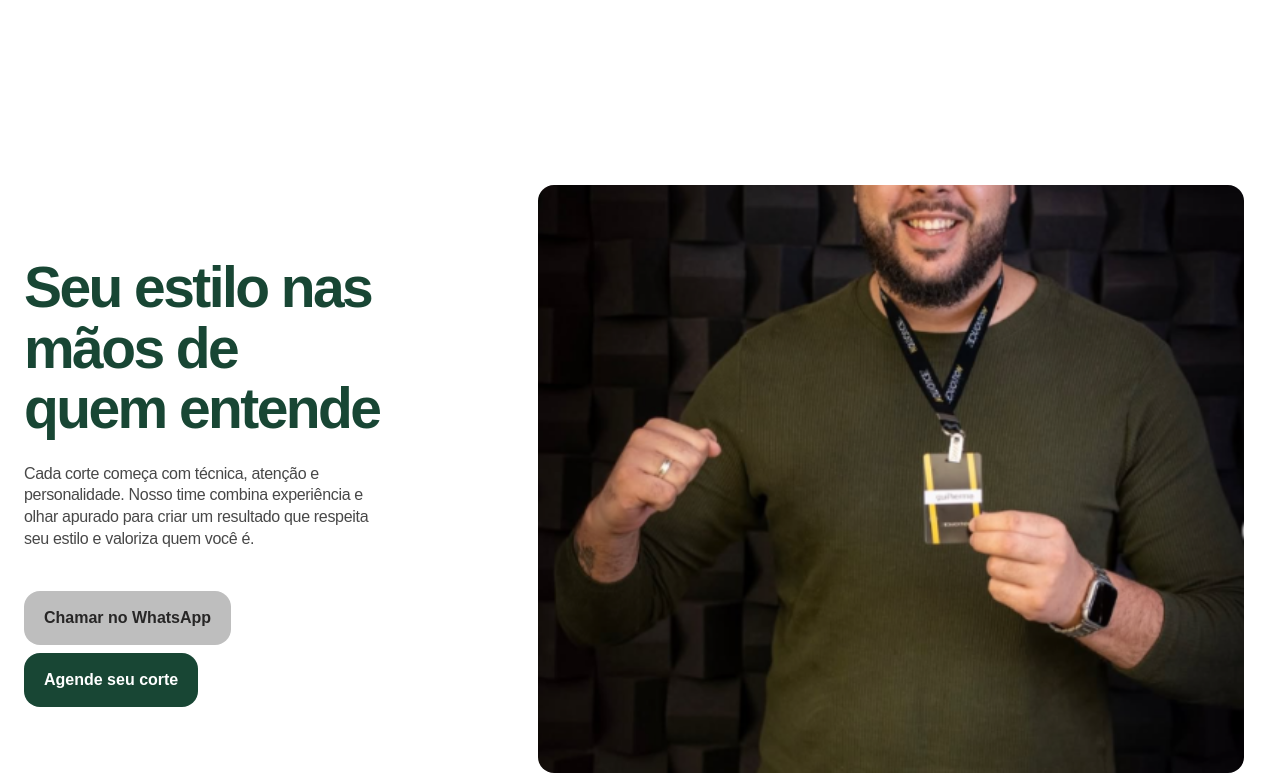
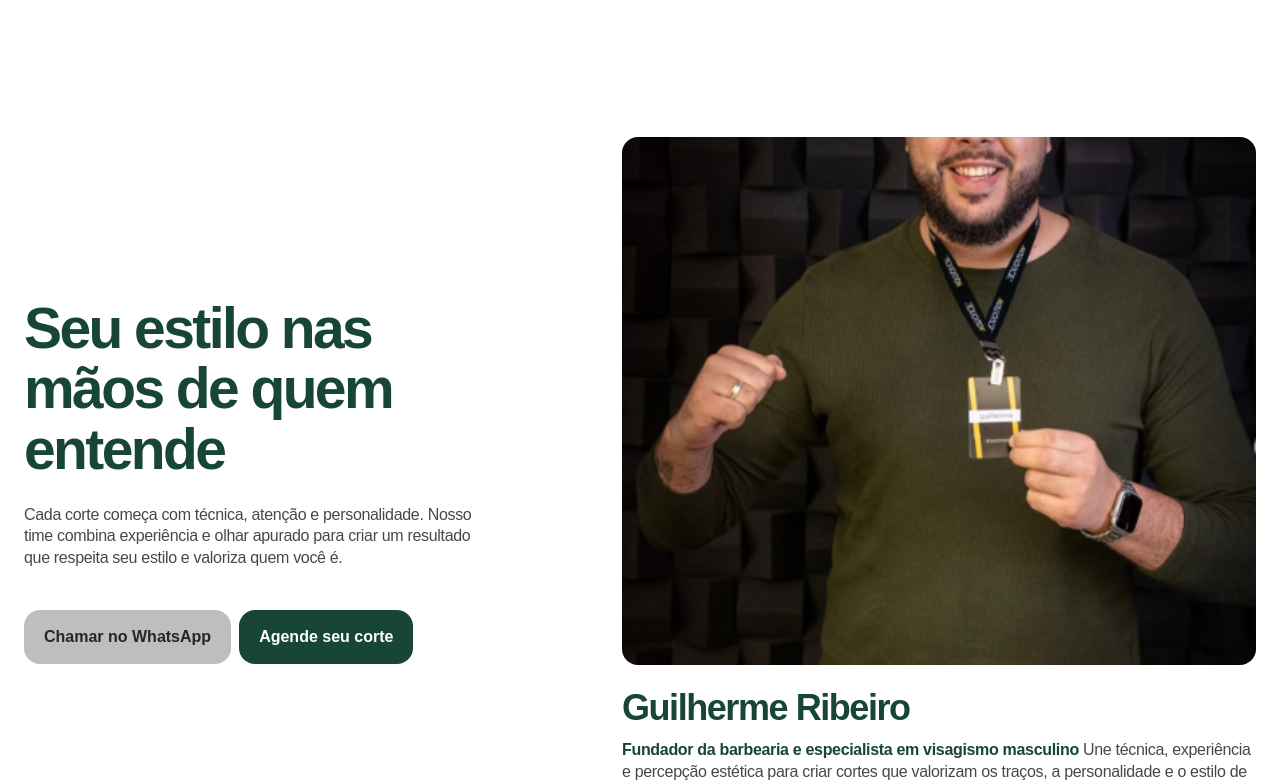
Before and after one commit to Rocha541/distrito-011, a React (Vite) app: page / in a window 1280 px wide. Shown: the part 3952-4736 px from the top of the page. Built offline with nearby package versions, Linux system fonts and the light colour scheme.

Commit message:
fix: stage team profiles during scroll

```diff
--- a/src/components/TeamSection.tsx
+++ b/src/components/TeamSection.tsx
@@ -52,12 +52,14 @@ export default function TeamSection() {
 
   return (
     <section ref={sectionRef} className="team-section" aria-labelledby="team-title">
-      <div ref={introRef} className="team-section__intro">
-        <h2 id="team-title">Seu estilo nas mãos de quem entende</h2>
-        <p>Cada corte começa com técnica, atenção e personalidade. Nosso time combina experiência e olhar apurado para criar um resultado que respeita seu estilo e valoriza quem você é.</p>
-        <div className="team-section__cta-row">
-          <a className="cta cta--gray" href={siteConfig.whatsappUrl} target="_blank" rel="noreferrer">Chamar no WhatsApp</a>
-          <a className="cta cta--green" href={siteConfig.bookingUrl} target="_blank" rel="noreferrer">Agende seu corte</a>
+      <div ref={introRef} className="team-section__intro-stage">
+        <div className="team-section__intro">
+          <h2 id="team-title">Seu estilo nas mãos de quem entende</h2>
+          <p>Cada corte começa com técnica, atenção e personalidade. Nosso time combina experiência e olhar apurado para criar um resultado que respeita seu estilo e valoriza quem você é.</p>
+          <div className="team-section__cta-row">
+            <a className="cta cta--gray" href={siteConfig.whatsappUrl} target="_blank" rel="noreferrer">Chamar no WhatsApp</a>
+            <a className="cta cta--green" href={siteConfig.bookingUrl} target="_blank" rel="noreferrer">Agende seu corte</a>
+          </div>
         </div>
       </div>
 
--- a/src/index.css
+++ b/src/index.css
@@ -77,13 +77,15 @@ a:focus-visible { outline: 3px solid #d5a95f; outline-offset: 4px; }
 .experience-copy p { max-width: 616px; margin: 21px auto 52px; color: #484848; font-size: 16px; line-height: 1.064; letter-spacing: -.48px; }
 .experience-copy strong { color: var(--green); }
 
-.team-section { display: grid; grid-template-columns: minmax(360px, .84fr) minmax(0, 706px); gap: clamp(64px, 12vw, 238px); max-width: 1440px; margin: 0 auto; padding: 104px max(24px, calc((100vw - 1238px) / 2)) 144px; color: var(--deep-green); }
-.team-section__intro { align-self: start; padding-top: 72px; }
+.team-section { display: grid; grid-template-columns: minmax(390px, 470px) minmax(0, 1fr); gap: clamp(72px, 10vw, 190px); width: 100%; margin: 0; padding: 0 max(24px, calc((100vw - 1428px) / 2)); color: var(--deep-green); }
+.team-section__intro-stage { display: flex; height: 100vh; align-items: center; }
+.team-section__intro { width: 100%; }
 .team-section__intro h2 { max-width: 472px; margin: 0; color: var(--green); font-size: clamp(48px, 4.45vw, 64px); font-weight: 900; line-height: 1.064; letter-spacing: -2.56px; }
 .team-section__intro > p { max-width: 536px; margin: 24px 0 42px; color: #484848; font-size: 16px; line-height: 1.35; letter-spacing: -.32px; }
-.team-section__cta-row { display: flex; flex-wrap: wrap; gap: 8px; }
-.team-section__profiles { display: grid; gap: 84px; }
-.team-section__profile { min-width: 0; }
+.team-section__cta-row { display: flex; flex-wrap: nowrap; gap: 8px; }
+.team-section__profiles { min-width: 0; }
+.team-section__profile-stage { display: flex; min-height: 100vh; align-items: center; }
+.team-section__profile { width: min(100%, 706px); margin-left: auto; }
 .team-section__profile img { width: 100%; aspect-ratio: 706 / 588; object-fit: cover; object-position: center 38%; border-radius: 16px; }
 .team-section__profile:nth-child(2) img { object-position: center 30%; }
 .team-section__profile h3 { margin: 24px 0 12px; color: var(--green); font-size: 36px; font-weight: 900; line-height: 1.064; letter-spacing: -1.44px; }
@@ -203,9 +205,15 @@ a:focus-visible { outline: 3px solid #d5a95f; outline-offset: 4px; }
   .experience-gallery { min-height: 700px; max-width: 760px; width: 100%; margin: 0 auto; }
   .experience-copy { padding: 40px 20px; }
   .experience-copy h2 { font-size: clamp(44px, 8vw, 64px); }
-  .team-section { grid-template-columns: minmax(280px, .8fr) minmax(0, 1fr); gap: 56px; padding-top: 88px; padding-bottom: 104px; }
-  .team-section__intro { padding-top: 36px; }
-  .team-section__profile h3 { font-size: 32px; }
+  .team-section { grid-template-columns: 1fr; gap: 54px; padding: 76px 24px 88px; }
+  .team-section__intro-stage { display: block; height: auto; }
+  .team-section__intro h2 { max-width: 500px; font-size: 44px; }
+  .team-section__intro > p { margin: 18px 0 30px; }
+  .team-section__cta-row { flex-wrap: wrap; }
+  .team-section__profile-stage { display: block; min-height: auto; padding: 0; }
+  .team-section__profile { width: 100%; margin-left: 0; }
+  .team-section__profiles { display: grid; gap: 52px; }
+  .team-section__profile h3 { margin-top: 18px; font-size: 30px; }
   .services-section { padding-top: 86px; }
   .booking-cta-section { padding-top: 96px; padding-bottom: 96px; }
   .site-footer__content { justify-content: center; }
@@ -233,12 +241,6 @@ a:focus-visible { outline: 3px solid #d5a95f; outline-offset: 4px; }
   .experience-gallery img:nth-child(2) { align-self: flex-end; }
   .experience-copy { padding-inline: 0; }
   .experience-copy p { line-height: 1.35; }
-  .team-section { grid-template-columns: 1fr; gap: 54px; padding: 76px 24px 88px; }
-  .team-section__intro { padding-top: 0; }
-  .team-section__intro h2 { max-width: 500px; font-size: 44px; }
-  .team-section__intro > p { margin: 18px 0 30px; }
-  .team-section__profiles { gap: 52px; }
-  .team-section__profile h3 { margin-top: 18px; font-size: 30px; }
   .services-heading h2 { font-size: 44px; }
   .services-heading p { max-width: 310px; line-height: 1.35; }
   .services-grid { margin-top: 54px; grid-template-columns: 1fr; }
```
Also changed, not shown: 1 other file (tests, documents, lock files or other folders).
